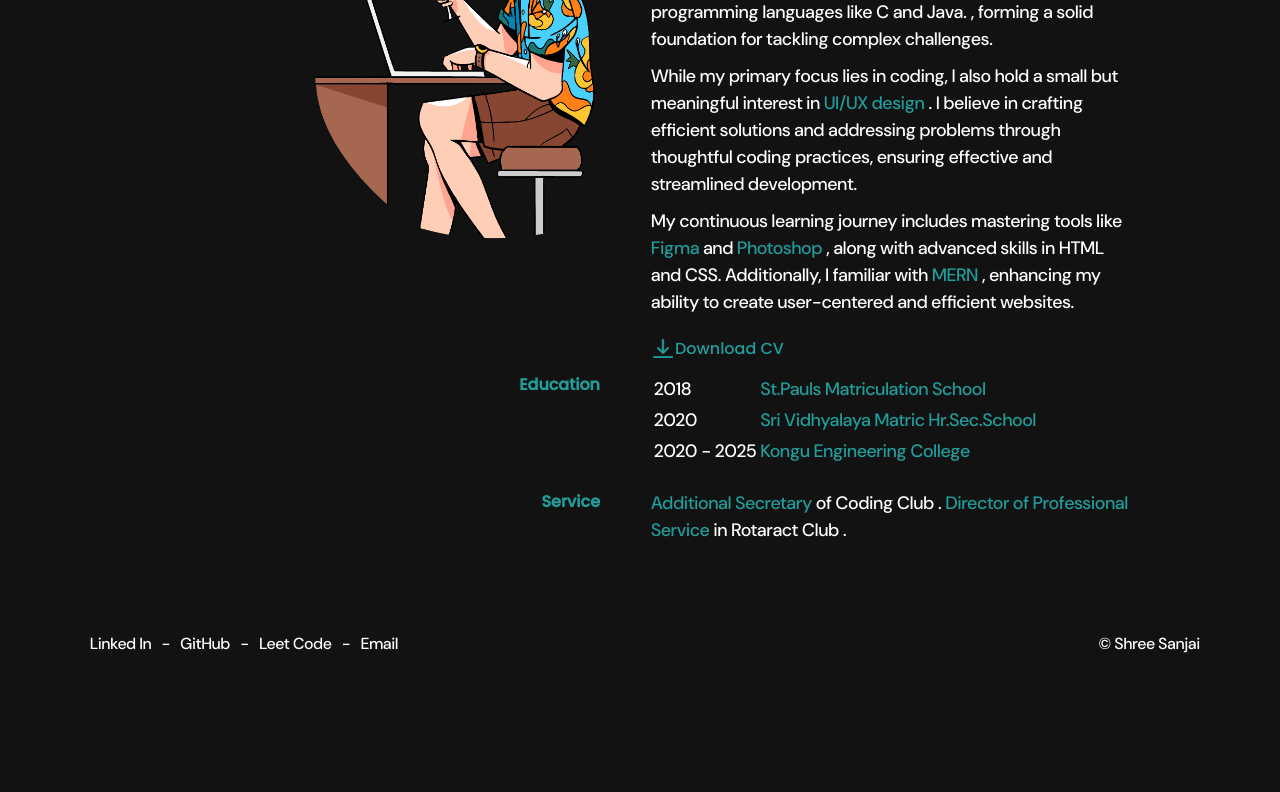
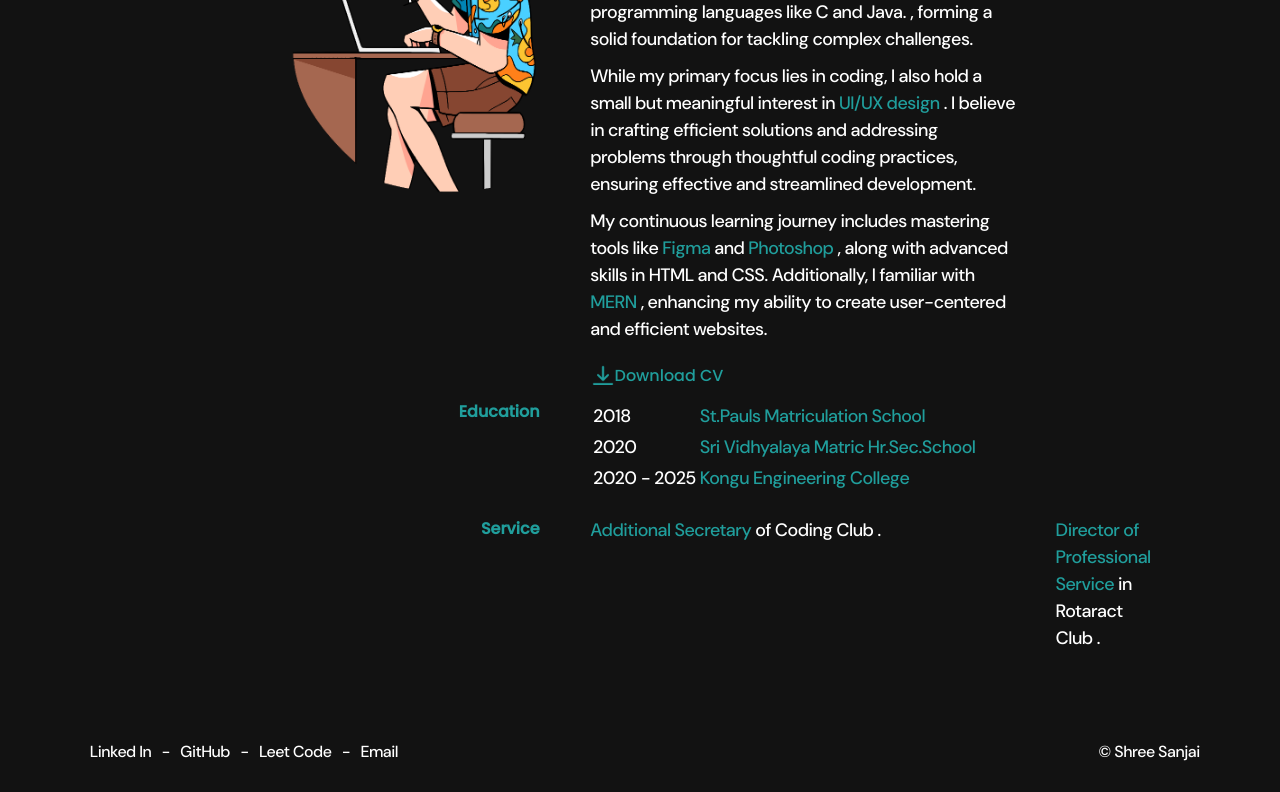
Before and after one commit to shreesanjai/Portfolio, a plain HTML site: page about.html in a window 1280 px wide. Shown: the part 228-1020 px from the top of the page. Before the commit the page ends 912 px from the top, so only its background shows below. Drawn offline with Linux system fonts and the light colour scheme; a web font is replaced by a local one.

Commit message:
about update

```diff
--- a/about.html
+++ b/about.html
@@ -89,6 +89,10 @@
                 <td class="right-column">
                     <div class="text">
                         <span> Additional Secretary </span> of Coding Club .
+                    </div>
+                </td>
+                <td class="right-column">
+                    <div class="text">
                         <span> Director of Professional Service </span> in Rotaract Club .
                     </div>
                 </td>
```
